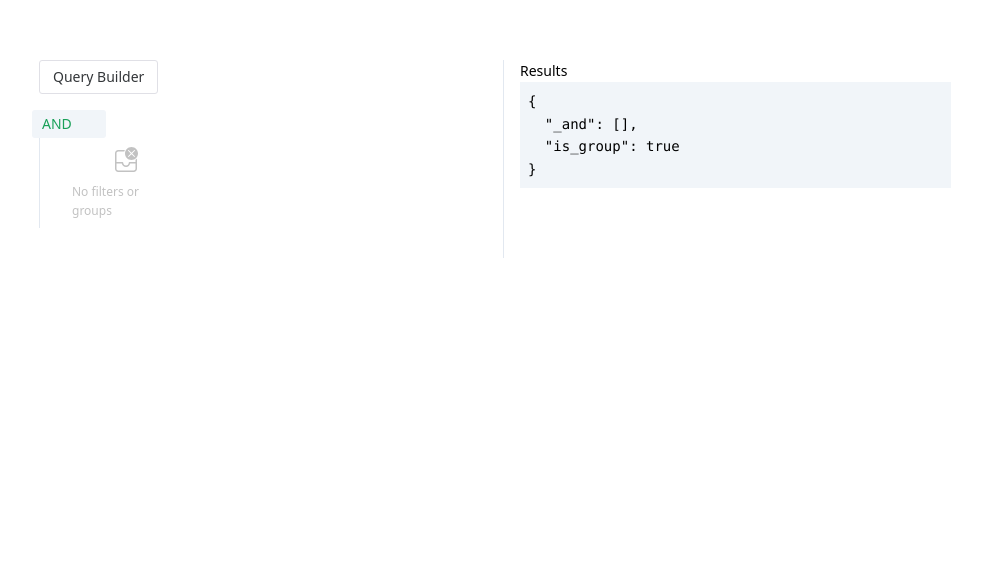
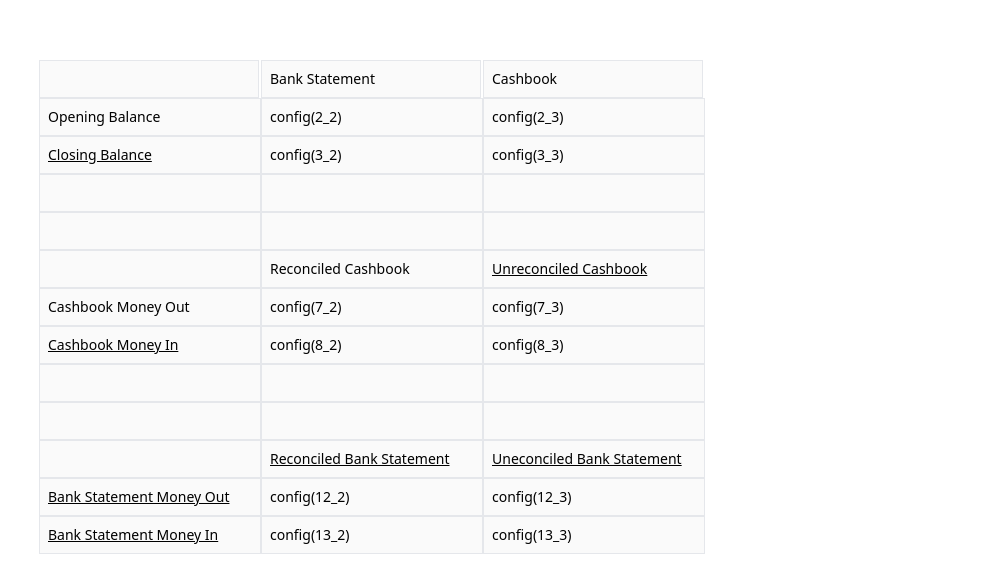
Before and after one commit to moseskamau338/unique-vue-components, a Vue app: page / in a window 1280 px wide. Shown: the part 116-698 px from the top of the page, without its empty margins (137-1119 px from the left). Built offline with nearby package versions, Linux system fonts and the light colour scheme; what vue3-apexcharts would draw is missing.

Commit message:
add matrix guards and more refactors

```diff
--- a/src/App.vue
+++ b/src/App.vue
@@ -1,10 +1,71 @@
 <script setup lang="ts">
-import QueryBuilder from "@/components/QueryBuilder.vue";
+// import QueryBuilder from "@/components/QueryBuilder.vue";
+import Matrix from "@/components/MatrixComponents/Matrix.vue";
+
+const matrix_data = {
+  "input_values": {
+    "1_2": "Bank Statement",
+    "1_3": "Cashbook",
+    "2_1": "Opening Balance",
+    "2_2": "config(2_2)",
+    "2_3": "config(2_3)",
+    "3_1": "Closing Balance",
+    "3_2": "config(3_2)",
+    "3_3": "config(3_3)",
+    "6_2": "Reconciled Cashbook",
+    "6_3": "Unreconciled Cashbook",
+    "7_1": "Cashbook Money Out",
+    "7_2": "config(7_2)",
+    "7_3": "config(7_3)",
+    "8_1": "Cashbook Money In",
+    "8_2": "config(8_2)",
+    "8_3": "config(8_3)",
+    "11_2": "Reconciled Bank Statement",
+    "11_3": "Uneconciled Bank Statement",
+    "12_1": "Bank Statement Money Out",
+    "12_2": "config(12_2)",
+    "12_3": "config(12_3)",
+    "13_1": "Bank Statement Money In",
+    "13_2": "config(13_2)",
+    "13_3": "config(13_3)"
+  },
+  "style": {
+    "3_1": {
+      "text-decoration": "underline"
+    },
+    "6_3": {
+      "text-decoration": "underline"
+    },
+    "8_1": {
+      "text-decoration": "underline"
+    },
+    "11_2": {
+      "text-decoration": "underline"
+    },
+    "11_3": {
+      "text-decoration": "underline"
+    },
+    "12_1": {
+      "text-decoration": "underline"
+    },
+    "13_1": {
+      "text-decoration": "underline"
+    }
+  },
+  "widths": {
+    "1": 150,
+    "2": 150,
+    "3": 150
+  },
+  cols:3,
+  rows: 13
+}
 </script>
 
 <template>
   <div class="h-[100vh] w-[100vw] p-44">
-    <QueryBuilder />
+    <!--<QueryBuilder />-->
+    <Matrix view-only :data="matrix_data" />
   </div>
 </template>
 
--- a/src/components/Matrix.vue
+++ b/src/components/MatrixComponents/Matrix.vue
@@ -1,62 +1,46 @@
 <script setup lang="ts">
-import {NButton, NButtonGroup, NColorPicker, NDivider, NInput, NIcon} from 'naive-ui'
-  import { TextItalic24Regular, TextBold24Regular, TextUnderline24Regular, TextStrikethrough24Regular } from '@vicons/fluent'
-import {type CSSProperties, ref} from "vue";
+import {NButton, NButtonGroup, NColorPicker, NDivider, NIcon} from 'naive-ui'
 import ResizableColumn from "@/components/MatrixComponents/ResizableColumn.vue";
+import {useMatrix} from "@/composables/matrix";
+import {onMounted} from "vue";
+import TableInput from "@/components/MatrixComponents/TableInput.vue";
 
-let cols = ref(2)
-let rows = ref(2)
-const current_cell=ref(null)
-const style=ref<Record<string, CSSProperties>>({})
-
-const style_panel = ref([
-  {
-    icon:TextBold24Regular,
-    css_property:'font-weight',
-    css_value:'bold'
-  },
-   {
-    icon:TextUnderline24Regular,
-    css_property:'text-decoration',
-    css_value:'underline'
-  },
-    {
-    icon:TextStrikethrough24Regular,
-    css_property:'text-decoration',
-    css_value:'line-through'
-  },
-     {
-    icon:TextItalic24Regular,
-    css_property:'font-style',
-    css_value:'italic'
-  },
-
-])
-
-const input_values = ref({})
-const widths = ref({})
-
-function applyStyle(property: CSSProperties, value){
-  if(!style.value[current_cell.value]){
-    style.value[current_cell.value] = {}
-  }
-  style.value[current_cell.value][property] = value
+interface Props {
+  viewOnly?: boolean
+  data?: {style:any,widths:any,input_values:any, cols:number, rows:number}
 }
 
-const currentStyles = (value): string[] =>{
-  return Object.keys(style.value?.[current_cell.value] || {})
-      .filter(key => style.value?.[current_cell.value][key] === value)
-}
+const props = defineProps<Props>()
 
-function handleUpdateWidth(c, width){
-    widths.value[c] = width
-}
+const {
+  style_panel,
+  transformLegacyData,
+  cols,
+  rows,
+  current_cell,
+  style,
+  widths,
+  input_values,
+  applyStyle,
+  handleUpdateWidth,
+  currentStyles
+} = useMatrix()
+
+onMounted(() => {
+  if(props.data){
+    // set defaults of data is provided
+    input_values.value = props.data.input_values
+    style.value = props.data.style
+    widths.value = props.data.widths
+    cols.value = props.data.cols
+    rows.value = props.data.rows
+  }
+})
 
 </script>
 
 <template>
-  {{JSON.stringify(widths)}}
-  <div class="bg-white border border-slate-200 rounded p-2 w-1/2 flex flex-row justify-between">
+  <div v-if="!viewOnly" class="bg-white border border-slate-200 rounded p-2 w-1/2 flex flex-row justify-between">
     <n-button-group class="flex flex-row">
       <n-button v-for="item in style_panel" size="small"
                 :quaternary="!currentStyles(item.css_value).includes(item.css_property)"
@@ -82,7 +66,7 @@ function handleUpdateWidth(c, width){
   </div>
   <div class="relative group/matrix">
     <!--horizontal-->
-    <div class="grid place-items-center items-center relative w-1/2 mx-auto opacity-0 group-hover/matrix:opacity-100">
+    <div v-if="!viewOnly" class="grid place-items-center items-center relative w-1/2 mx-auto opacity-0 group-hover/matrix:opacity-100">
       <div role="separator" class="h-px w-full bg-slate-200 absolute inset-y-5 z-0"></div>
       <n-button-group size="small" class="relative z-10 bg-white p-1">
         <n-button @click="cols--" class="!px-4">-</n-button>
@@ -91,7 +75,7 @@ function handleUpdateWidth(c, width){
     </div>
 
     <div class="flex flex-row relative">
-      <div class="opacity-0 group-hover/matrix:opacity-100 absolute -left-12">
+      <div v-if="!viewOnly" class="opacity-0 group-hover/matrix:opacity-100 absolute -left-12">
           <div class="flex flex-col items-center justify-center relative h-[200px]">
             <div role="separator" class="w-px h-full bg-slate-200 absolute inset-[1.6rem] z-0"></div>
             <n-button-group size="small" vertical class="relative z-10 bg-white p-1">
@@ -102,9 +86,9 @@ function handleUpdateWidth(c, width){
       </div>
 
       <table class="border-collapse h-fit">
-        <thead>
+        <thead v-if="!viewOnly">
         <tr>
-          <td v-for="i in cols" style="resize: horizontal; height: 20px">
+          <td v-for="i in cols" style="height: 20px">
             <ResizableColumn @update-width="(width) => handleUpdateWidth(i, width)">
               {{i}}
             </ResizableColumn>
@@ -114,19 +98,25 @@ function handleUpdateWidth(c, width){
         <tbody>
               <tr v-for="r in rows">
                 <td v-for="c in cols" style="padding: 0">
-                  <input
-                      type="text"
-                      :key="`${r}-${c}`"
-                      :value="input_values[`${r}-${c}`]"
-                      @keyup="(evt) => {
-                        input_values[`${r}-${c}`] = evt.target.value
-                      }"
-                      :style="{
-                        ...style[`${r}-${c}`] ?? {},
-                      }"
-                       class="border-[0.5px] border-gray-200 p-2 focus:outline-none focus:ring-0 focus:border-green-500 text-sm font-sans w-full"
-                      placeholder=""
-                      @focus="() => current_cell = `${r}-${c}`" />
+                  <template v-if="r == 1">
+                    <ResizableColumn @update-width="(width) => handleUpdateWidth(c, width)">
+                      <table-input
+                        :key="`${r}_${c}`"
+                          :style="style[`${r}_${c}`] ?? {}"
+                          :disabled="viewOnly"
+                        v-model:value="input_values[`${r}_${c}`]"
+                        @onFocus="() => current_cell = `${r}_${c}`"
+                        />
+                    </ResizableColumn>
+                  </template>
+                  <table-input
+                      v-else
+                      :key="`${r}_${c}`"
+                        :style="style[`${r}_${c}`] ?? {}"
+                        :disabled="viewOnly"
+                      v-model:value="input_values[`${r}_${c}`]"
+                      @onFocus="() => current_cell = `${r}_${c}`"
+                      />
                 </td>
               </tr>
         </tbody>
--- a/src/components/MatrixComponents/ResizableColumn.vue
+++ b/src/components/MatrixComponents/ResizableColumn.vue
@@ -8,7 +8,7 @@ interface Props {
   enableResize?: boolean
 }
 
-const { width, height, enableResize} = withDefaults(defineProps<Props>(), {enableResize: true})
+const { width, height, enableResize = true} = defineProps<Props>()
 const emit = defineEmits(['updateWidth'])
 
 const el=ref<HTMLDivElement | null>(null)
--- /dev/null
+++ b/src/components/MatrixComponents/TableInput.vue
@@ -0,0 +1,30 @@
+<script setup lang="ts">
+interface Props {
+  disabled: boolean
+  style:any
+}
+
+defineProps<Props>()
+defineEmits('onFocus')
+const value = defineModel('value')
+</script>
+
+<template>
+<input
+    :disabled="disabled"
+    type="text"
+    :value="value"
+    @keyup="(evt) => {
+      value = evt.target.value
+    }"
+    :style="{
+      ...style ?? {},
+    }"
+     class="border-[0.5px] border-gray-200 p-2 focus:outline-none focus:ring-0 focus:border-green-500 text-sm font-sans w-full"
+    placeholder=""
+    @focus="$emit('onFocus')" />
+</template>
+
+<style scoped>
+
+</style>
--- /dev/null
+++ b/src/composables/matrix.ts
@@ -0,0 +1,165 @@
+import {type CSSProperties, ref} from "vue";
+  import { TextItalic24Regular, TextBold24Regular, TextUnderline24Regular, TextStrikethrough24Regular } from '@vicons/fluent'
+import type {WidgetSettings} from "@/types/matrix_types";
+
+export function useMatrix(){
+      let cols = ref(2)
+    let rows = ref(2)
+    const current_cell=ref(null)
+    const style=ref<Record<string, CSSProperties>>({})
+    const input_values = ref({})
+    const widths = ref({})
+    const style_panel = ref([
+          {
+            icon:TextBold24Regular,
+            css_property:'font-weight',
+            css_value:'bold'
+          },
+           {
+            icon:TextUnderline24Regular,
+            css_property:'text-decoration',
+            css_value:'underline'
+          },
+            {
+            icon:TextStrikethrough24Regular,
+            css_property:'text-decoration',
+            css_value:'line-through'
+          },
+             {
+            icon:TextItalic24Regular,
+            css_property:'font-style',
+            css_value:'italic'
+          },
+
+        ])
+
+    function applyStyle(property: CSSProperties, value){
+          if(!style.value[current_cell.value]){
+            style.value[current_cell.value] = {}
+          }
+          style.value[current_cell.value][property] = value
+        }
+
+    function transformLegacyData(matrix_settings: WidgetSettings) {
+          const input_values = {};
+          const style = {};
+          const widths = {};
+
+          // Get the sheet data (assuming a single sheet)
+          const sheets = matrix_settings.matrix_config.sheets;
+          const sheetId = Object.keys(sheets)[0];
+          const sheet = sheets[sheetId];
+          const cellData = sheet.cellData;
+          const styles = matrix_settings.matrix_config.styles;
+
+          // Initialize variables to track the largest row and column indices
+          let maxRow = 0;
+          let maxCol = 0;
+
+          // Iterate over the cellData to extract values and styles
+          for (const rowKey in cellData) {
+            const rowIndex = parseInt(rowKey, 10);
+            if (rowIndex > maxRow) maxRow = rowIndex;
+
+            const row = cellData[rowKey];
+            for (const colKey in row) {
+              const colIndex = parseInt(colKey, 10);
+              if (colIndex > maxCol) maxCol = colIndex;
+
+              const cell = row[colKey];
+              const row_col = `${rowIndex + 1}_${colIndex + 1}`; // Convert to 1-based index
+
+              // Handle cell value
+              let value = '';
+              if (cell.f === '=SYSTEM()') {
+                value = `config(${row_col})`;
+              } else if (cell.v !== undefined) {
+                value = cell.v;
+              }
+              input_values[row_col] = value;
+
+              // Handle cell styles
+              if (cell.s) {
+                const styleId = cell.s;
+                const cellStyle = styles[styleId];
+                if (cellStyle) {
+                  const cellStyleObj = {};
+
+                  // Underline
+                  if (cellStyle.ul) {
+                    cellStyleObj['text-decoration'] = 'underline';
+                  }
+                  // Italic
+                  if (cellStyle.it) {
+                    cellStyleObj['font-style'] = 'italic';
+                  }
+                  // Bold
+                  if (cellStyle.bl) {
+                    cellStyleObj['font-weight'] = 'bold';
+                  }
+                  // Strikethrough
+                  if (cellStyle.cl) {
+                    cellStyleObj['text-decoration'] = 'line-through';
+                  }
+                  // Text color
+                  if (cellStyle.fc) {
+                    cellStyleObj['color'] = cellStyle.fc;
+                  }
+
+                  // Only include styles if any properties are set
+                  if (Object.keys(cellStyleObj).length > 0) {
+                    style[row_col] = cellStyleObj;
+                  }
+                }
+              }
+            }
+          }
+
+          // Set default widths for columns
+          for (let col = 1; col <= maxCol + 1; col++) {
+            widths[col.toString()] = 150;
+          }
+
+          // Internal function to get the largest row and column indices
+          function getMaxRowCol() {
+            return {
+              maxRow: maxRow + 1, // Convert to 1-based index
+              maxCol: maxCol + 1,
+            };
+          }
+
+          // Optionally, you can use getMaxRowCol() as needed
+          const { maxRow: largestRow, maxCol: largestCol } = getMaxRowCol();
+          console.log('Largest Row:', largestRow);
+          console.log('Largest Column:', largestCol);
+
+          // Return the transformed data
+          return {
+            input_values,
+            style,
+            widths,
+          };
+        }
+
+     const currentStyles = (value): string[] =>{
+          return Object.keys(style.value?.[current_cell.value] || {})
+              .filter(key => style.value?.[current_cell.value][key] === value)
+        }
+
+    function handleUpdateWidth(c, width: number){
+        widths.value[c] = +width.toFixed(0)
+    }
+
+    return {
+        applyStyle,
+        currentStyles,
+        handleUpdateWidth,
+        transformLegacyData,
+        style_panel,
+        cols, rows,
+        current_cell,
+        style,
+        input_values,
+        widths
+      }
+}
--- /dev/null
+++ b/src/types/matrix_types.ts
@@ -0,0 +1,31 @@
+export interface WidgetSettings {
+  page_coordinates: PageCoordinates;
+  matrix_config: MatrixConfig;
+  cell_config: Record<string, any>;
+}
+
+interface PageCoordinates {
+  x: number;
+  y: number;
+  width: number;
+  height: number;
+}
+
+interface MatrixConfig {
+  sheets: Record<string, Sheet>;
+  styles: Record<string, any>;
+}
+
+interface Sheet {
+  id: string;
+  name: string;
+  mergeData: any[]; // Replace 'any' with specific type if known
+  cellData: Record<string, Record<string, CellData>>;
+}
+
+interface CellData {
+  v?: string;      // Value
+  t?: number;      // Type
+  f?: string;      // Formula
+  s?: string;      // Style ID
+}
```
